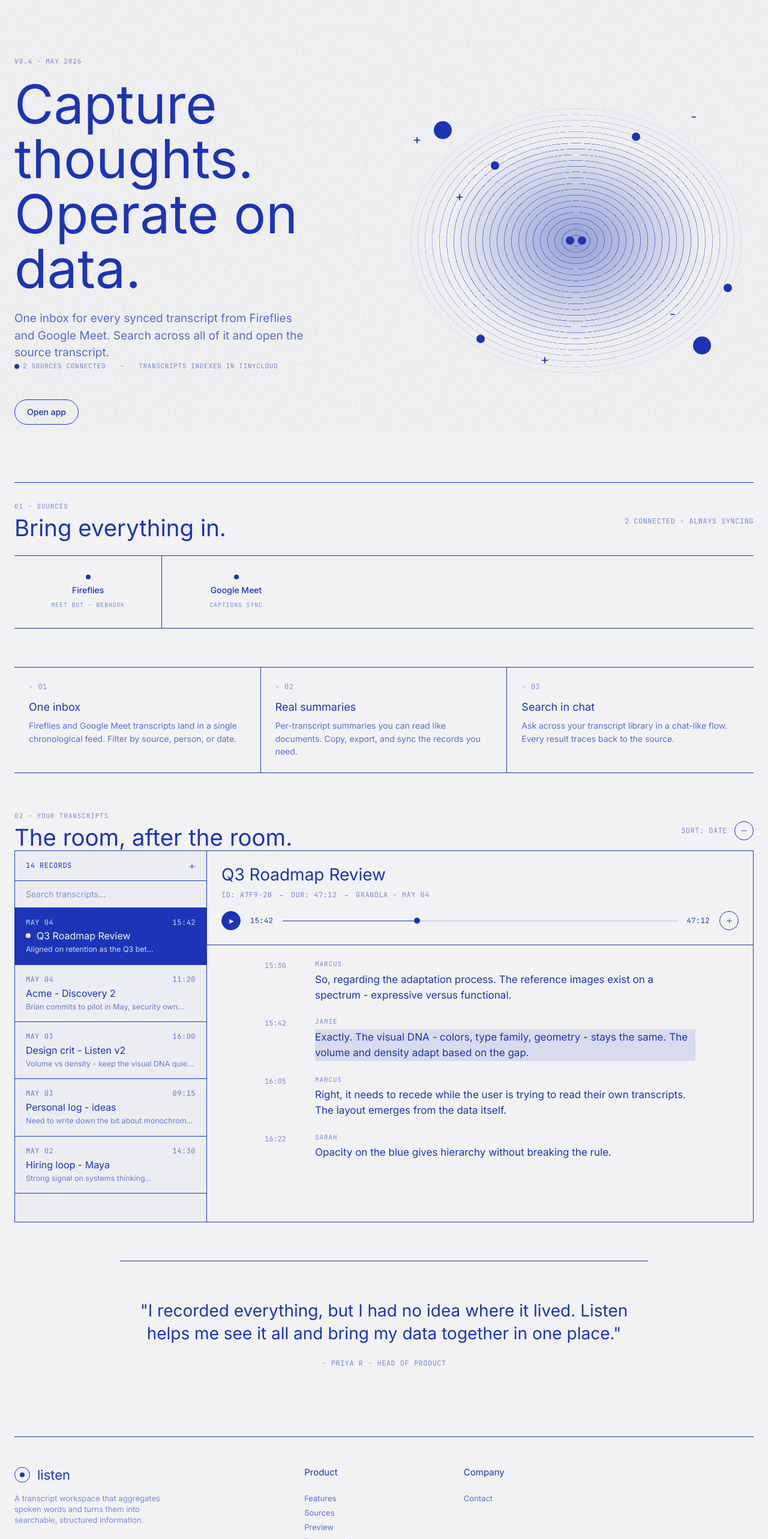
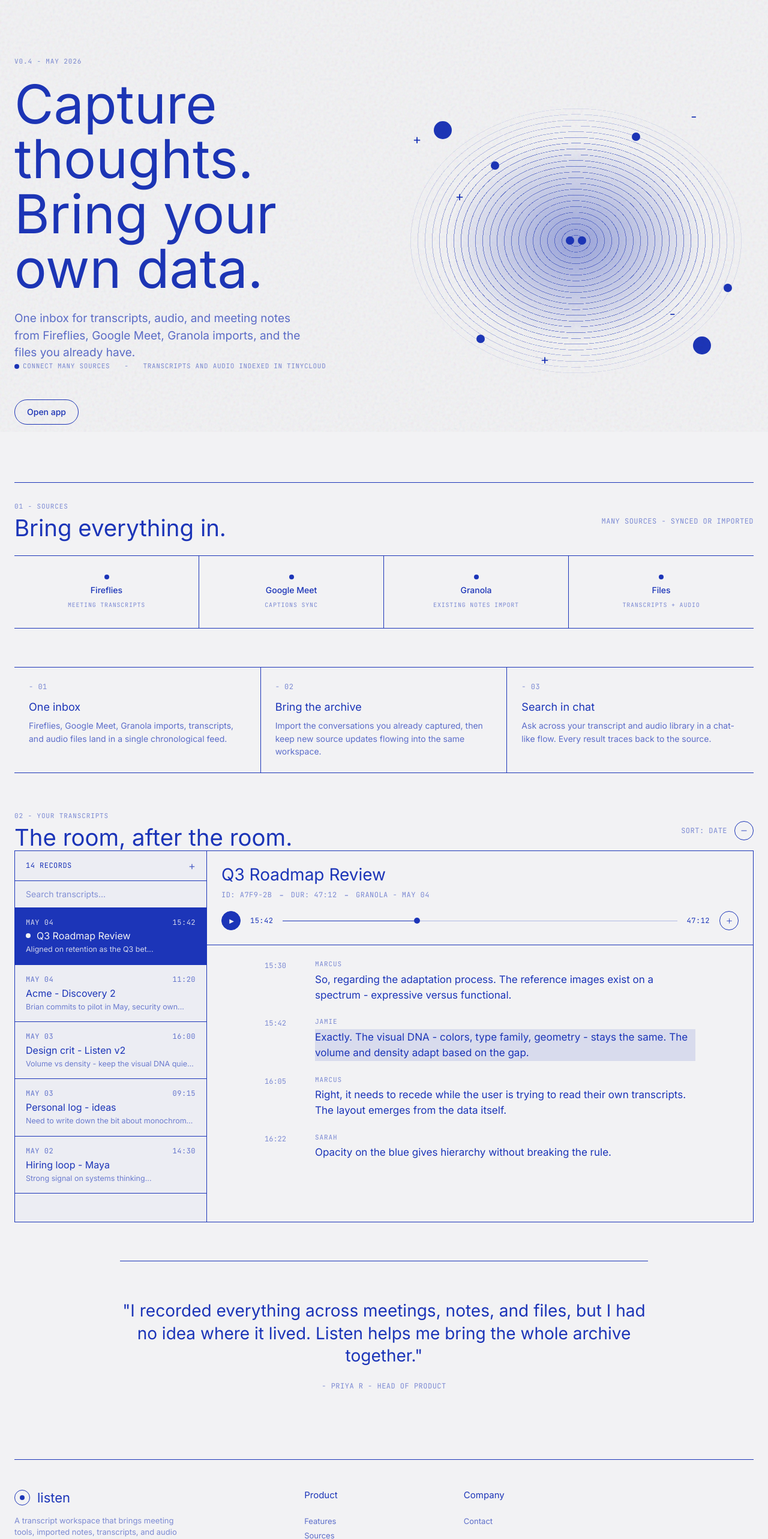
Before and after one commit to TinyCloudLabs/listen, a React (Vite) app in the folder frontend/: page / in a window 1280 px wide. Shown: the part 80-2646 px from the top of the page at 60% size. Built offline with nearby package versions, Linux system fonts and the light colour scheme; no server answers.

Commit message:
TC-1381: update landing page source copy

```diff
--- a/frontend/src/App.tsx
+++ b/frontend/src/App.tsx
@@ -282,18 +282,19 @@ function LandingPage({
               <h1>
                 Capture thoughts.
                 <br />
-                Operate on data.
+                Bring your own data.
               </h1>
               <p className="landing-hero-lede">
-                One inbox for every synced transcript from Fireflies and Google Meet. Search across
-                all of it and open the source transcript.
+                One inbox for transcripts, audio, and meeting notes from Fireflies, Google Meet,
+                Granola imports, and the files you already have.
               </p>
               <div className="landing-hero-meta">
                 <span>
-                  <span className="landing-dot" />2 sources connected
+                  <span className="landing-dot" />
+                  connect many sources
                 </span>
                 <span>-</span>
-                <span>transcripts indexed in TinyCloud</span>
+                <span>transcripts and audio indexed in TinyCloud</span>
               </div>
               <div className="landing-hero-actions">
                 <button className="landing-btn" onClick={onSignIn} disabled={loading}>
@@ -316,12 +317,14 @@ function LandingPage({
                 <span className="landing-eyebrow">01 - sources</span>
                 <h2>Bring everything in.</h2>
               </div>
-              <span className="landing-mono landing-muted">2 connected - always syncing</span>
+              <span className="landing-mono landing-muted">many sources - synced or imported</span>
             </div>
             <div className="landing-sources-row">
               {[
-                ["Fireflies", "meet bot - webhook"],
+                ["Fireflies", "meeting transcripts"],
                 ["Google Meet", "captions sync"],
+                ["Granola", "existing notes import"],
+                ["Files", "transcripts + audio"],
               ].map(([name, meta]) => (
                 <div key={name} className="landing-source-cell">
                   <span className="landing-dot" />
@@ -338,17 +341,17 @@ function LandingPage({
                 [
                   "01",
                   "One inbox",
-                  "Fireflies and Google Meet transcripts land in a single chronological feed. Filter by source, person, or date.",
+                  "Fireflies, Google Meet, Granola imports, transcripts, and audio files land in a single chronological feed.",
                 ],
                 [
                   "02",
-                  "Real summaries",
-                  "Per-transcript summaries you can read like documents. Copy, export, and sync the records you need.",
+                  "Bring the archive",
+                  "Import the conversations you already captured, then keep new source updates flowing into the same workspace.",
                 ],
                 [
                   "03",
                   "Search in chat",
-                  "Ask across your transcript library in a chat-like flow. Every result traces back to the source.",
+                  "Ask across your transcript and audio library in a chat-like flow. Every result traces back to the source.",
                 ],
               ].map(([num, title, description]) => (
                 <div key={num} className="landing-feature">
@@ -378,8 +381,8 @@ function LandingPage({
 
           <section className="landing-quote-section">
             <p>
-              "I recorded everything, but I had no idea where it lived. Listen helps me see it all
-              and bring my data together in one place."
+              "I recorded everything across meetings, notes, and files, but I had no idea where it
+              lived. Listen helps me bring the whole archive together."
             </p>
             <span className="landing-mono landing-muted">- Priya R - Head of Product</span>
           </section>
@@ -389,8 +392,8 @@ function LandingPage({
               <div>
                 <LandingLogo />
                 <p>
-                  A transcript workspace that aggregates spoken words and turns them into
-                  searchable, structured information.
+                  A transcript workspace that brings meeting tools, imported notes, transcripts, and
+                  audio into searchable, structured information.
                 </p>
               </div>
               <div>
@@ -1060,7 +1063,7 @@ export function App() {
                       ? `inbox · ${connectedSourceCount} source${connectedSourceCount === 1 ? "" : "s"}`
                       : "onboarding / sources";
   const pageTitle = !isSignedIn
-    ? "Capture thoughts. Operate on data."
+    ? "Capture thoughts. Bring your own data."
     : selectedConversationId
       ? "Transcript detail"
       : showWorkspaceLoading
--- a/frontend/src/styles.css
+++ b/frontend/src/styles.css
@@ -411,7 +411,7 @@ a {
 
 .landing-sources-row {
   display: grid;
-  grid-template-columns: repeat(5, 1fr);
+  grid-template-columns: repeat(4, 1fr);
   border-top: var(--landing-border);
   border-bottom: var(--landing-border);
   margin-top: 24px;
```
